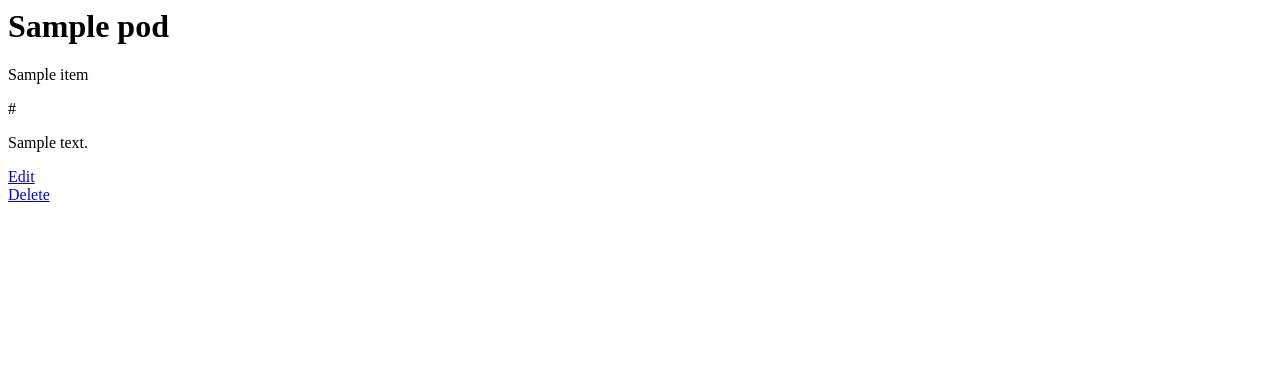
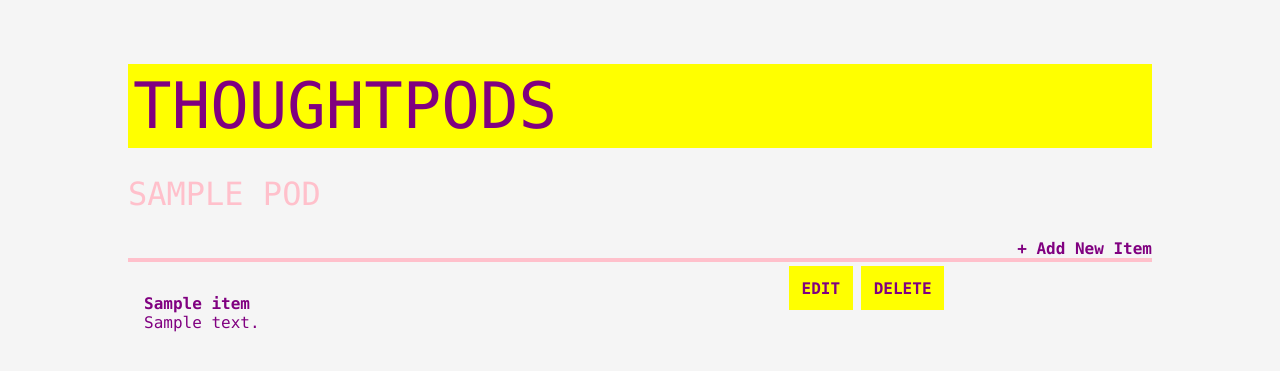
Before and after one commit to catrymer/thoughtpods, a Flask app: page /pods/1/ in a window 1280 px wide. Shown: the top 371 px of the page. Run offline with Flask 2, Linux system fonts and the light colour scheme; tables that the repository leaves empty hold one stand-in row (values such as "Sample post"); some libraries are stand-ins or nearby versions.

Commit message:
Style all the pages. Closes #6

```diff
--- /dev/null
+++ b/static/main.css
@@ -0,0 +1,172 @@
+body {
+	color: purple;
+	margin: 1em;
+	font-family: Lucida Console, Courier, monospace;
+	background-color: whitesmoke;
+}
+
+header {
+	background-color: yellow;
+	padding: .5%;
+	margin-bottom: 1em;
+}
+
+h1 {
+	text-transform: uppercase;
+	font-size: 2.5em;
+	font-weight: normal;
+	margin-bottom: 2px;
+	display: inline;
+}
+
+h2 {
+	text-transform: uppercase;
+	font-size: 2em;
+	font-weight: normal;
+	color: pink;
+}
+
+h3 {
+	text-transform: uppercase;
+	font-weight: normal;
+	font-size: 1.5em;
+}
+
+h4 {
+	font-size: 1em;
+	font-weight: normal;
+	margin: .5em;
+}
+
+h5 {
+	text-align: right;
+	text-transform: uppercase;
+	font-size: 1em;
+	margin: 0.5em;
+}
+
+a {
+	color: white;
+	font-weight: bold;
+	text-decoration: none;
+}
+
+a h1 {
+	color: purple;
+}
+
+form {
+	background-color: pink;
+	padding: 1em;
+}
+
+.allpods {
+	width: 100%;
+	display: flex;
+	flex-wrap: wrap;
+}
+
+.newpod {
+	background-color: gray;
+	margin: 1em .5em 0 .5em;
+	width: 100%;
+	text-align: center;
+	box-sizing: border-box;
+}
+
+.newpod:hover {
+	background-color: yellow;
+}
+
+.newpod:hover a {
+	color: purple;
+}
+
+.onepod {
+	overflow-wrap: break-word;
+	background-color: pink;
+	padding: .5%;
+	margin: 1em .5em 0 .5em;
+	width: 100%;
+	text-align: center;
+	box-sizing: border-box;
+}
+
+.onepod:hover {
+	background-color: yellow;
+}
+
+.onepod:hover a {
+	color: purple;
+}
+
+.user {
+	width: auto;
+	vertical-align: top;
+	float: right;
+	margin: 0;
+	max-height: 4em;
+}
+
+.podlist_item {
+	border-top: 4px solid pink;
+	padding: 1em;
+	display: flex;
+        flex-wrap: wrap;
+	clear: both;
+}
+
+.podlist_item a, .new a {
+	color: purple;
+}
+
+.podlist_item p {
+	min-width: 100%;
+}
+
+.button {
+	background-color: yellow;
+	padding: .8em;
+	font-size: 1em;
+	border: none;
+	font-family: Lucida Console, Courier, monospace;
+	font-weight: bold;
+	margin: 0 .5em 0 0;
+}
+
+a.button, input.button {
+	text-transform: uppercase;
+	color: purple;
+}
+
+a.new {
+	color: purple;
+}
+
+.edit, .delete, {
+	margin: 1em 1em 1em 0;
+}
+
+.new {
+	float: right;
+}
+
+@media screen and (min-width: 650px) {
+	.onepod, .newpod { width: calc( (100% / 3 ) - 1em ); }
+	h1 { font-size: 4em; }
+	.podlist_item p {
+		min-width: 65%;
+		max-width: 80%;
+	}
+}
+
+@media screen and (min-width: 970px) {
+	body {
+		width: 80%;
+		margin: 5% auto;
+	}
+}
+
+@media screen and (max-width: 400px) {
+	h1 { font-size: 2em; }
+}
--- /dev/null
+++ b/templates/header.html
@@ -0,0 +1,6 @@
+<header>
+	<a href='{{url_for('Home')}}'><h1>ThoughtPods</h1></a>
+	<div class="user">
+		{% include "login.html" %}
+	</div>
+</header>
--- /dev/null
+++ b/templates/main.html
@@ -0,0 +1,15 @@
+<!DOCTYPE html>
+<html lang="en">
+	<head>
+                <title>ThoughtPods</title>
+                <meta name="viewport" content="width=device-width,initial-scale=1">
+                <meta charset="utf-8">
+                <link rel=stylesheet type=text/css href="{{ url_for('static', filename='main.css') }}">
+        </head>
+	<body>
+		<div class="container">
+			{% block content %}
+			{% endblock %}
+		</div>
+	</body>
+</html>
--- a/templates/podlist.html
+++ b/templates/podlist.html
@@ -1,15 +1,16 @@
-<html>
-	<body>
-		<h1>{{thoughtpod.pod_title}}</h1>
-		{% for i in items %}
-			<div>
-				<p>{{i.title}}</p>
-				<p>{{i.url}}</p>
-				<p>{{i.description}}</p>
-				<a href='{{url_for('editPodListItem', pod_id = thoughtpod.id, item_id = i.id) }}'>Edit</a>
-				</br>
-				<a href = '{{url_for('deletePodListItem', pod_id = thoughtpod.id, item_id = i.id ) }}'>Delete</a>
-			</div>
-		{% endfor %}
-	</body>
-</html>
+{% extends "main.html" %}
+{% block content %}
+{% include "header.html" %}
+	<h2>{{thoughtpod.pod_title}}</h2>
+	<a class="new" href='{{url_for('newPodListItem', pod_id = thoughtpod.id) }}'>+ Add New Item</a>
+	{% for i in items %}
+		<div class="podlist_item">
+			<p>
+				<a href='{{i.url}}'>{{i.title}}</a><br>
+				{{i.description}}
+			</p>
+			<div class="edit"><a class="button" href='{{url_for('editPodListItem', pod_id = thoughtpod.id, item_id = i.id) }}'>Edit</a></div>
+			<div class="delete"><a class="button" href='{{url_for('deletePodListItem', pod_id = thoughtpod.id, item_id = i.id ) }}'>Delete</a></div>
+		</div>
+	{% endfor %}
+{% endblock %}
```
Also changed, not shown: templates/deletepodlistitem.html (+7 -7 lines), templates/editpodlistitem.html (+7 -7 lines), templates/index.html (+10 -9 lines), templates/login.html (+3 -6 lines), templates/newpod.html (+7 -6 lines), templates/newpodlistitem.html (+6 -5 lines).
